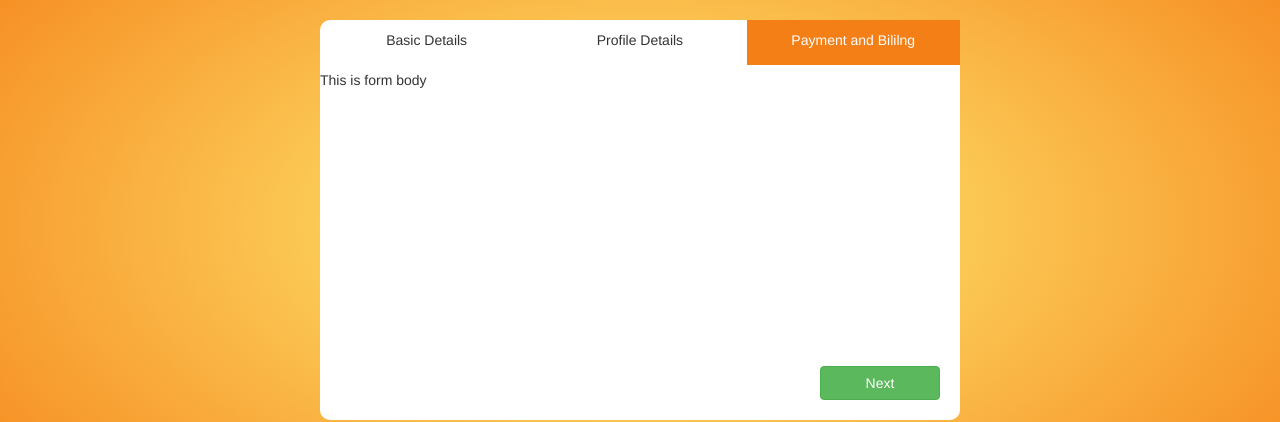
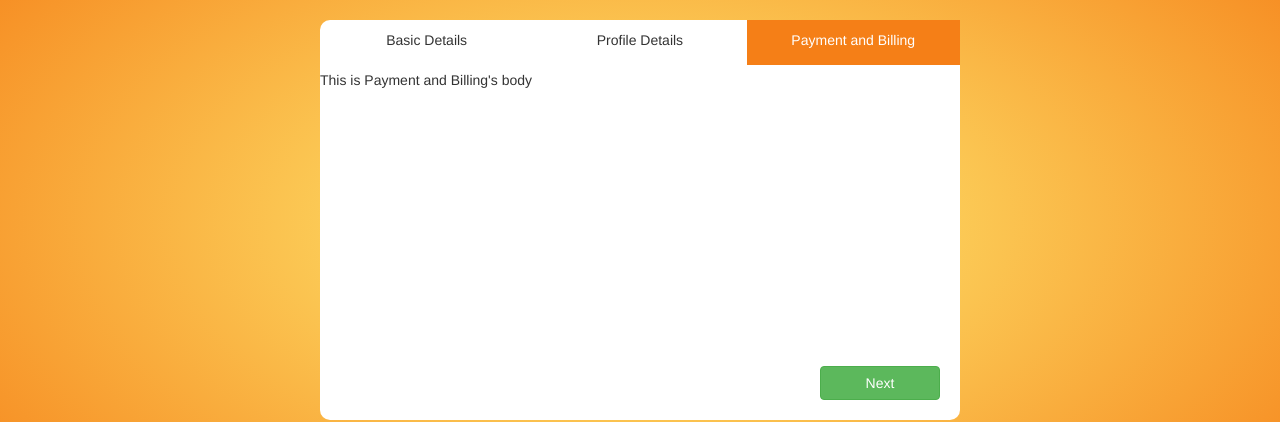
Before and after one commit to rkalra1996/Multi-step-Form, an Angular app: page /step3 in a window 1280 px wide. Shown: the part 236-658 px from the top of the page. Built offline with nearby package versions, Linux system fonts and the light colour scheme.

Commit message:
all components are now binded with initial data

```diff
--- a/src/app/multi-step-module/multi-form/multi-form.component.html
+++ b/src/app/multi-step-module/multi-form/multi-form.component.html
@@ -3,14 +3,14 @@
     <div class="card">
       <div class="row row col-sm-12 col-md-5 multi-breadcrumb">
           <ol>
-              <li class="current" routerLink="">Basic Details</li>
-                <li class="" routerLink="/step2">Profile Details</li>
-                <li class="" routerLink="/step3">Payment and Bililng</li>
+              <li class="current" routerLink="">{{stepTitle}}</li>
+                <li class="" routerLink="/step2">{{step2Title}}</li>
+                <li class="" routerLink="/step3">{{step3Title}}</li>
             </ol>
       </div>
-      <div class="row row col-sm-12 col-md-5 multi-form-body">This is form body</div>
+      <div class="row row col-sm-12 col-md-5 multi-form-body">This is {{stepTitle}}'s body</div>
       <div class="row row col-sm-12 col-md-5 multi-form-button">
-        <button routerLink="/step2" class="btn btn-success pull-right">Next</button>
+        <button routerLink="{{nextUrl}}" class="btn btn-success pull-right">Next</button>
       </div>
     </div>
   </div>
--- a/src/app/multi-step-module/multi-form/multi-form.component.ts
+++ b/src/app/multi-step-module/multi-form/multi-form.component.ts
@@ -7,6 +7,11 @@ import { Component, OnInit } from '@angular/core';
 })
 export class MultiFormComponent implements OnInit {
 
+  stepTitle : string = 'Basic Details'
+  step2Title : string = 'Profile Details'
+  step3Title : string = 'Payment and Billing'
+  nextUrl : string = '/step2'
+
   constructor() { }
 
   ngOnInit() {
--- a/src/app/multi-step-module/payment-and-billing/payment-and-billing.component.html
+++ b/src/app/multi-step-module/payment-and-billing/payment-and-billing.component.html
@@ -3,14 +3,14 @@
       <div class="card">
         <div class="row row col-sm-12 col-md-5 multi-breadcrumb">
             <ol>
-                <li class="" routerLink="">Basic Details</li>
-                <li class="" routerLink="/step2">Profile Details</li>
-                <li class="current" routerLink="/step3">Payment and Bililng</li>
+                <li class="" routerLink="">{{step1Title}}</li>
+                <li class="" routerLink="/step2">{{step2Title}}</li>
+                <li class="current" routerLink="/step3">{{stepTitle}}</li>
               </ol>
         </div>
-        <div class="row row col-sm-12 col-md-5 multi-form-body">This is form body</div>
+        <div class="row row col-sm-12 col-md-5 multi-form-body">This is {{stepTitle}}'s body</div>
         <div class="row row col-sm-12 col-md-5 multi-form-button">
-          <button class="btn btn-success pull-right">Next</button>
+          <button class="btn btn-success pull-right" routerLink="{{nextUrl}}">Next</button>
         </div>
       </div>
     </div>
--- a/src/app/multi-step-module/payment-and-billing/payment-and-billing.component.ts
+++ b/src/app/multi-step-module/payment-and-billing/payment-and-billing.component.ts
@@ -7,6 +7,11 @@ import { Component, OnInit } from '@angular/core';
 })
 export class PaymentAndBillingComponent implements OnInit {
 
+  step1Title : string = 'Basic Details'
+  step2Title : string = 'Profile Details'
+  stepTitle : string = 'Payment and Billing'
+  nextUrl : string = '/404'
+
   constructor() { }
 
   ngOnInit() {
--- a/src/app/multi-step-module/profile-information/profile-information.component.html
+++ b/src/app/multi-step-module/profile-information/profile-information.component.html
@@ -3,12 +3,12 @@
       <div class="card">
         <div class="row row col-sm-12 col-md-5 multi-breadcrumb">
             <ol>
-                <li class="" routerLink="">Basic Details</li>
-                <li class="current" routerLink="/step2">Profile Details</li>
-                <li class="" routerLink="/step3">Payment and Bililng</li>
+                <li class="" routerLink="">{{step1Title}}</li>
+                <li class="current" routerLink="/step2">{{stepTitle}}</li>
+                <li class="" routerLink="/step3">{{step3Title}}</li>
               </ol>
         </div>
-        <div class="row row col-sm-12 col-md-5 multi-form-body">This is form body</div>
+        <div class="row row col-sm-12 col-md-5 multi-form-body">This is {{stepTitle}}'s body</div>
         <div class="row row col-sm-12 col-md-5 multi-form-button">
           <button routerLink="/step3" class="btn btn-success pull-right">Next</button>
         </div>
--- a/src/app/multi-step-module/profile-information/profile-information.component.ts
+++ b/src/app/multi-step-module/profile-information/profile-information.component.ts
@@ -7,6 +7,11 @@ import { Component, OnInit } from '@angular/core';
 })
 export class ProfileInformationComponent implements OnInit {
 
+  step1Title : string = 'Basic Details'
+  stepTitle : string = 'Profile Details'
+  step3Title : string = 'Payment and Billing'
+  nextUrl : string = '/step3'
+
   constructor() { }
 
   ngOnInit() {
```
